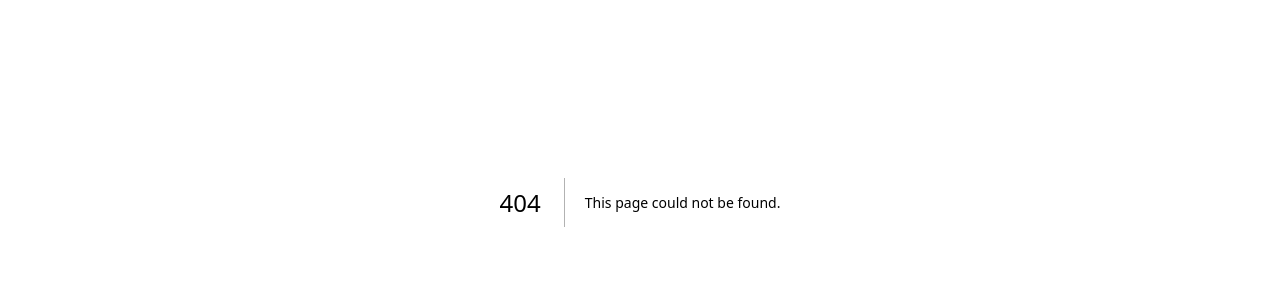
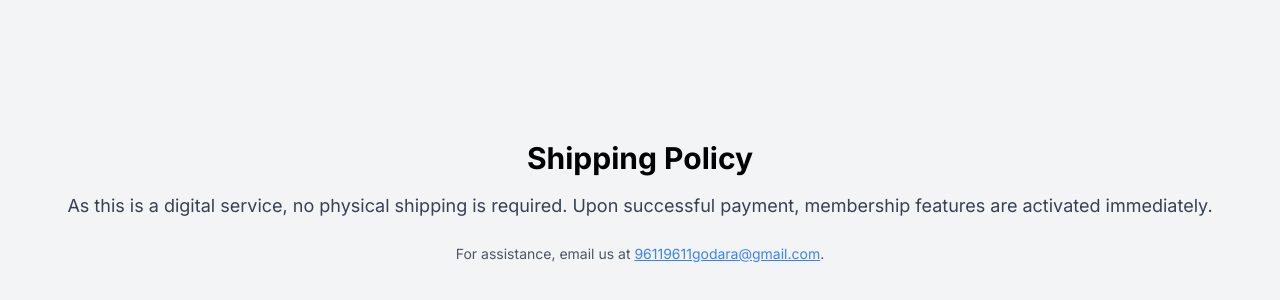
Before and after one commit to Premlak/jatt-vivah, a Next.js app: page /shippingpolicy in a window 1280 px wide. Before the commit this address had no page. Shown: the part 198-498 px from the top of the page. Built offline with nearby package versions, Linux system fonts and the light colour scheme.

Commit message:
Create page.tsx

```diff
--- /dev/null
+++ b/app/shippingpolicy/page.tsx
@@ -0,0 +1,17 @@
+import React from 'react';
+
+const ShippingPolicy = () => {
+  return (
+    <div className="min-h-screen flex flex-col items-center justify-center bg-gray-100 p-4">
+      <h1 className="text-3xl font-bold mb-4">Shipping Policy</h1>
+      <p className="text-lg text-gray-700 mb-6">
+        As this is a digital service, no physical shipping is required. Upon successful payment, membership features are activated immediately.
+      </p>
+      <p className="text-sm text-gray-600">
+        For assistance, email us at <a href="mailto:96119611godara@gmail.com" className="text-blue-500 underline">96119611godara@gmail.com</a>.
+      </p>
+    </div>
+  );
+};
+
+export default ShippingPolicy;
```
